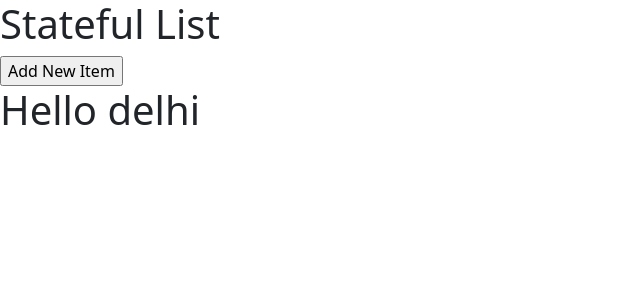
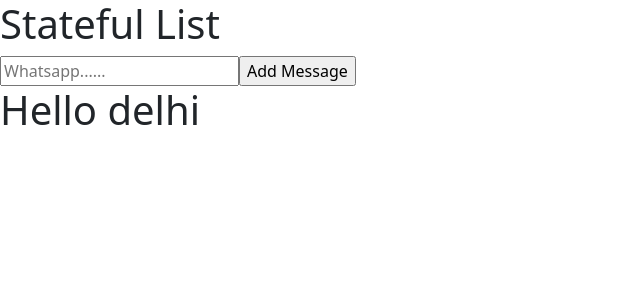
Before and after one commit to umeshtambat/fourth-app-umesh, a React (Create React App) app: page / in a window 1280 px wide. Shown: the top 300 px of the page, without its empty margins (0-640 px from the left). Built offline with nearby package versions, Linux system fonts and the light colour scheme.

Commit message:
value take from user

```diff
--- a/src/App.js
+++ b/src/App.js
@@ -16,19 +16,23 @@
 
   //c2: action member function
   let addItemAction = () => {
+    let inputElement = document.querySelector("#id1");
+    let inputValue = inputElement.value;
+    //cloning
+    let newList = [...list, inputValue];
+    console.log(newList);
 
-  //cloning
-  let newList = [...list, "mumbai"];
-  console.log(newList);
+    //DOM: TRIGGER DOM
+    setList(newList);
 
-  //DOM: TRIGGER DOM
-  setList(newList);
-};
+    inputElement.value="";
+  };
 
   return (
     <>
       {/* c3: event binding */}
-      <input type="button" value="Add New Item" onClick={addItemAction} />
+      <input type="text" id="id1" placeholder="Whatsapp......" />
+      <input type="button" value="Add Message" onClick={addItemAction} />
 
       {/* c4: list */}
       {list.map((item) => (
```
